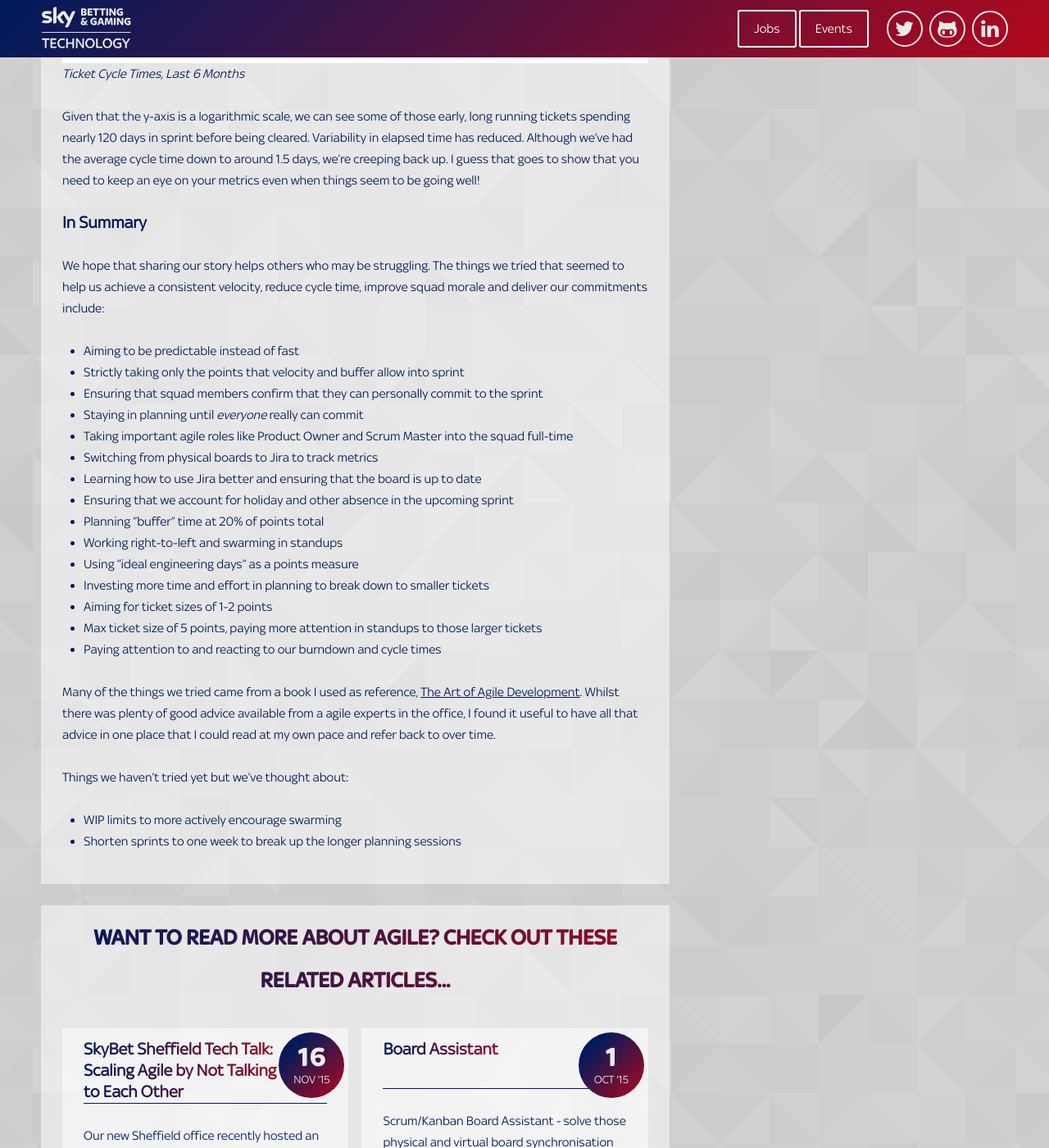
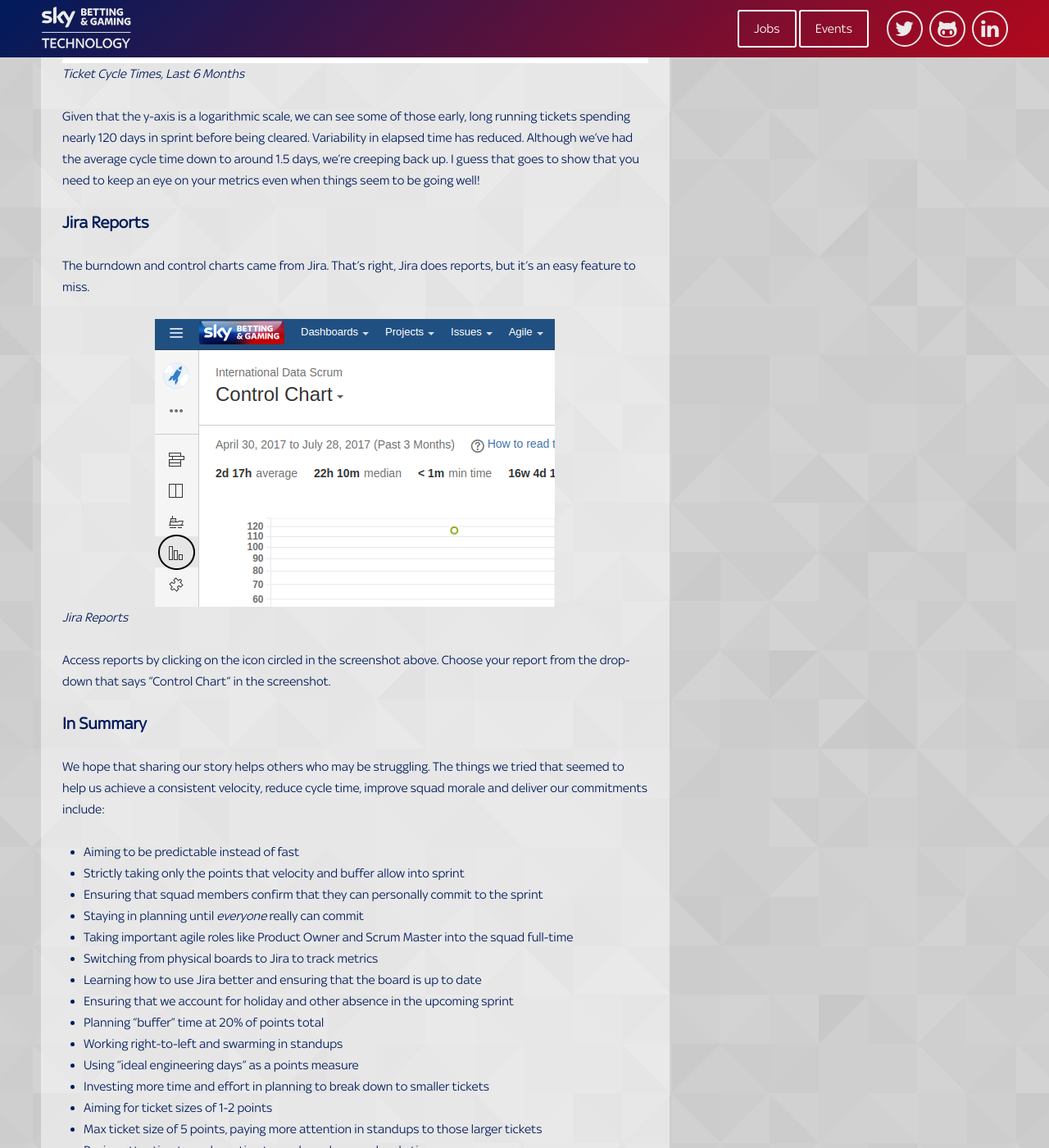
Before and after one commit to skybet/skybet.github.io, a Jekyll site: the page built from _posts/2017-07-24-intl-data-agile.md, in a window 1280 px wide and 1400 px high, scrolled down 4606 px. Shown: the whole window at 82% size. Built offline with Jekyll 4.4.1, drawn with Linux system fonts in a browser that asks for light colours; nearby versions of some CDN libraries; some web fonts are replaced; comment, search, counter and statistics services are not loaded.

Commit message:
explain the charts in Jira

```diff
--- a/_posts/2017-07-24-intl-data-agile.md
+++ b/_posts/2017-07-24-intl-data-agile.md
@@ -152,6 +152,17 @@
 Although we've had the average cycle time down to around 1.5 days, we're creeping back up.
 I guess that goes to show that you need to keep an eye on your metrics even when things seem to be going well!
 
+### Jira Reports
+
+The burndown and control charts came from Jira.
+That's right, Jira does reports, but it's an easy feature to miss.
+
+![Jira Reports](/images/intl-data-agile/jira-reports.png)
+*Jira Reports*
+
+Access reports by clicking on the icon circled in the screenshot above.
+Choose your report from the drop-down that says "Control Chart" in the screenshot.
+
 ### In Summary
 
 We hope that sharing our story helps others who may be struggling.
```
Also changed, not shown: images/intl-data-agile/jira-reports.png (added).
